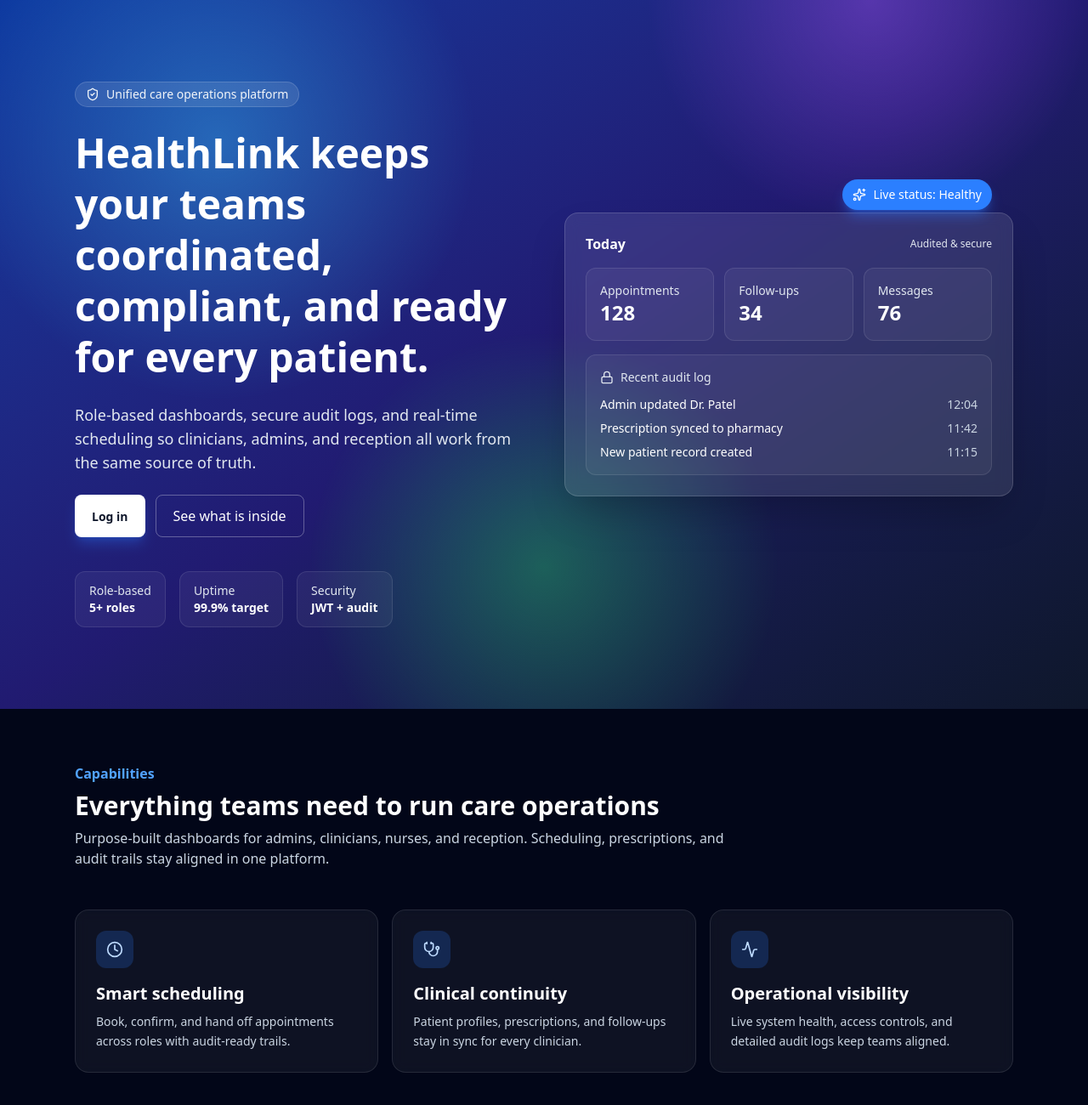
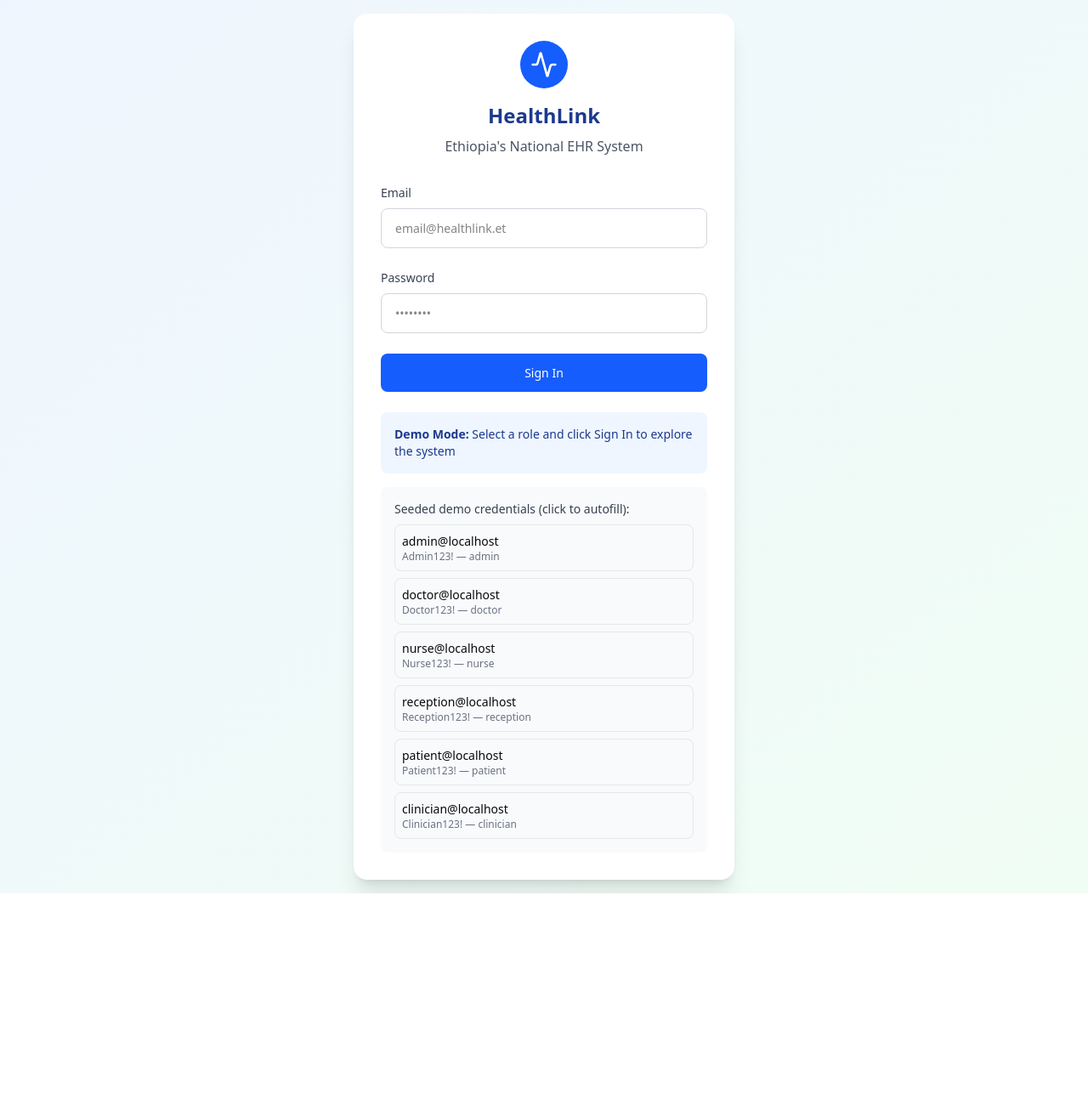
Before and after one commit to eyualpha/HealthLink, a React (Vite) app in the folder frontend/: page / in a window 1280 px wide. Shown: the top 1300 px of the page at 85% size. After the commit the page ends 1051 px from the top, so only its background shows below. Built offline with nearby package versions, Linux system fonts and the light colour scheme.

Commit message:
delet-lading-page

```diff
--- a/frontend/src/App.tsx
+++ b/frontend/src/App.tsx
@@ -10,7 +10,6 @@ import { PatientDashboard } from "./components/PatientDashboard";
 import { AdminDashboard } from "./components/AdminDashboard";
 import Notifications from "./components/Notifications";
 import { ReceptionDashboard } from "./components/ReceptorDashboard";
-import { Landing } from "./components/Landing";
 
 function App() {
   const [currentUser, setCurrentUser] = useState<User | null>(() => {
@@ -18,7 +17,6 @@ function App() {
     return session?.user ?? null;
   });
   const [showNotifications, setShowNotifications] = useState(false);
-  const [showLanding, setShowLanding] = useState(true);
 
   const handleLogin = (user: User) => setCurrentUser(user);
 
@@ -26,12 +24,7 @@ function App() {
     api.logout();
     setCurrentUser(null);
     setShowNotifications(false);
-    setShowLanding(true);
   };
-
-  if (!currentUser && showLanding) {
-    return <Landing onLoginClick={() => setShowLanding(false)} />;
-  }
 
   // If not logged in, show login screen
   if (!currentUser) return <Login onLogin={handleLogin} />;
--- a/frontend/src/components/Landing.tsx
+++ b/frontend/src/components/Landing.tsx
@@ -1,150 +1 @@
-import { ShieldCheck, Stethoscope, Activity, Clock, Lock, Sparkles } from "lucide-react";
-
-interface LandingProps {
-  onLoginClick: () => void;
-}
-
-export function Landing({ onLoginClick }: LandingProps) {
-  const highlights = [
-    {
-      title: "Smart scheduling",
-      description: "Book, confirm, and hand off appointments across roles with audit-ready trails.",
-      icon: Clock,
-    },
-    {
-      title: "Clinical continuity",
-      description: "Patient profiles, prescriptions, and follow-ups stay in sync for every clinician.",
-      icon: Stethoscope,
-    },
-    {
-      title: "Operational visibility",
-      description: "Live system health, access controls, and detailed audit logs keep teams aligned.",
-      icon: Activity,
-    },
-  ];
-
-  const trust = [
-    { label: "Role-based", value: "5+ roles" },
-    { label: "Uptime", value: "99.9% target" },
-    { label: "Security", value: "JWT + audit" },
-  ];
-
-  return (
-    <div className="min-h-screen bg-slate-950 text-white">
-      <div className="relative overflow-hidden">
-        <div className="absolute inset-0 bg-linear-to-br from-blue-600/60 via-indigo-600/40 to-slate-900" />
-        <div className="absolute inset-0 opacity-40 bg-[radial-gradient(circle_at_20%_20%,#38bdf8_0,transparent_25%),radial-gradient(circle_at_80%_0,#a855f7_0,transparent_20%),radial-gradient(circle_at_50%_80%,#22c55e_0,transparent_30%)]" />
-        <div className="relative max-w-6xl mx-auto px-6 py-16 md:py-20 lg:py-24">
-          <div className="flex flex-col lg:flex-row lg:items-center lg:justify-between gap-12">
-            <div className="space-y-6 lg:w-1/2">
-              <div className="inline-flex items-center gap-2 px-3 py-1 rounded-full bg-white/10 border border-white/15 text-sm text-slate-100">
-                <ShieldCheck className="w-4 h-4" />
-                Unified care operations platform
-              </div>
-              <h1 className="text-4xl md:text-5xl font-semibold leading-tight text-white">
-                HealthLink keeps your teams coordinated, compliant, and ready for every patient.
-              </h1>
-              <p className="text-lg text-slate-200 max-w-2xl">
-                Role-based dashboards, secure audit logs, and real-time scheduling so clinicians, admins, and reception all work from the same source of truth.
-              </p>
-              <div className="flex flex-wrap gap-3">
-                <button
-                  onClick={onLoginClick}
-                  className="px-5 py-3 rounded-lg bg-white text-slate-900 font-semibold shadow-lg shadow-blue-500/30 hover:shadow-blue-500/50 transition"
-                >
-                  Log in
-                </button>
-                <a
-                  href="#features"
-                  className="px-5 py-3 rounded-lg border border-white/30 text-white hover:border-white hover:bg-white/10 transition"
-                >
-                  See what is inside
-                </a>
-              </div>
-              <div className="flex flex-wrap gap-4 pt-4">
-                {trust.map((item) => (
-                  <div
-                    key={item.label}
-                    className="px-4 py-3 rounded-xl bg-white/5 border border-white/10 text-sm"
-                  >
-                    <div className="text-slate-200">{item.label}</div>
-                    <div className="text-white font-semibold">{item.value}</div>
-                  </div>
-                ))}
-              </div>
-            </div>
-
-            <div className="lg:w-1/2">
-              <div className="relative bg-white/10 border border-white/15 rounded-2xl p-6 backdrop-blur shadow-2xl">
-                <div className="absolute -top-10 right-6 bg-blue-500 text-white px-3 py-2 rounded-full text-sm shadow-lg shadow-blue-500/40 flex items-center gap-2">
-                  <Sparkles className="w-4 h-4" /> Live status: Healthy
-                </div>
-                <div className="space-y-4">
-                  <div className="flex items-center justify-between">
-                    <div className="text-white font-semibold">Today</div>
-                    <div className="text-xs text-slate-200">Audited & secure</div>
-                  </div>
-                  <div className="grid grid-cols-3 gap-3">
-                    {[
-                      { label: "Appointments", value: "128" },
-                      { label: "Follow-ups", value: "34" },
-                      { label: "Messages", value: "76" },
-                    ].map((card) => (
-                      <div key={card.label} className="p-4 rounded-xl bg-white/5 border border-white/10">
-                        <div className="text-slate-200 text-sm">{card.label}</div>
-                        <div className="text-white text-2xl font-semibold">{card.value}</div>
-                      </div>
-                    ))}
-                  </div>
-                  <div className="p-4 rounded-xl bg-white/5 border border-white/10 space-y-3">
-                    <div className="flex items-center gap-2 text-slate-200 text-sm">
-                      <Lock className="w-4 h-4" /> Recent audit log
-                    </div>
-                    <div className="space-y-2 text-sm">
-                      <div className="flex items-center justify-between text-white">
-                        <span>Admin updated Dr. Patel</span>
-                        <span className="text-slate-300">12:04</span>
-                      </div>
-                      <div className="flex items-center justify-between text-white">
-                        <span>Prescription synced to pharmacy</span>
-                        <span className="text-slate-300">11:42</span>
-                      </div>
-                      <div className="flex items-center justify-between text-white">
-                        <span>New patient record created</span>
-                        <span className="text-slate-300">11:15</span>
-                      </div>
-                    </div>
-                  </div>
-                </div>
-              </div>
-            </div>
-          </div>
-        </div>
-      </div>
-
-      <div id="features" className="max-w-6xl mx-auto px-6 py-16 space-y-12">
-        <div className="space-y-2">
-          <p className="text-blue-400 font-semibold">Capabilities</p>
-          <h2 className="text-3xl font-semibold text-white">Everything teams need to run care operations</h2>
-          <p className="text-slate-300 max-w-3xl">
-            Purpose-built dashboards for admins, clinicians, nurses, and reception. Scheduling, prescriptions, and audit trails stay aligned in one platform.
-          </p>
-        </div>
-
-        <div className="grid gap-4 md:grid-cols-3">
-          {highlights.map((item) => (
-            <div key={item.title} className="p-6 rounded-2xl bg-white/5 border border-white/10 backdrop-blur">
-              <div className="w-11 h-11 rounded-xl bg-blue-500/20 text-blue-200 flex items-center justify-center mb-4">
-                <item.icon className="w-5 h-5" />
-              </div>
-              <h3 className="text-xl text-white font-semibold mb-2">{item.title}</h3>
-              <p className="text-slate-300 text-sm leading-relaxed">{item.description}</p>
-            </div>
-          ))}
-        </div>
-      </div>
-    </div>
-  );
-}
-
-export default Landing;
+// Landing page removed per request
```
